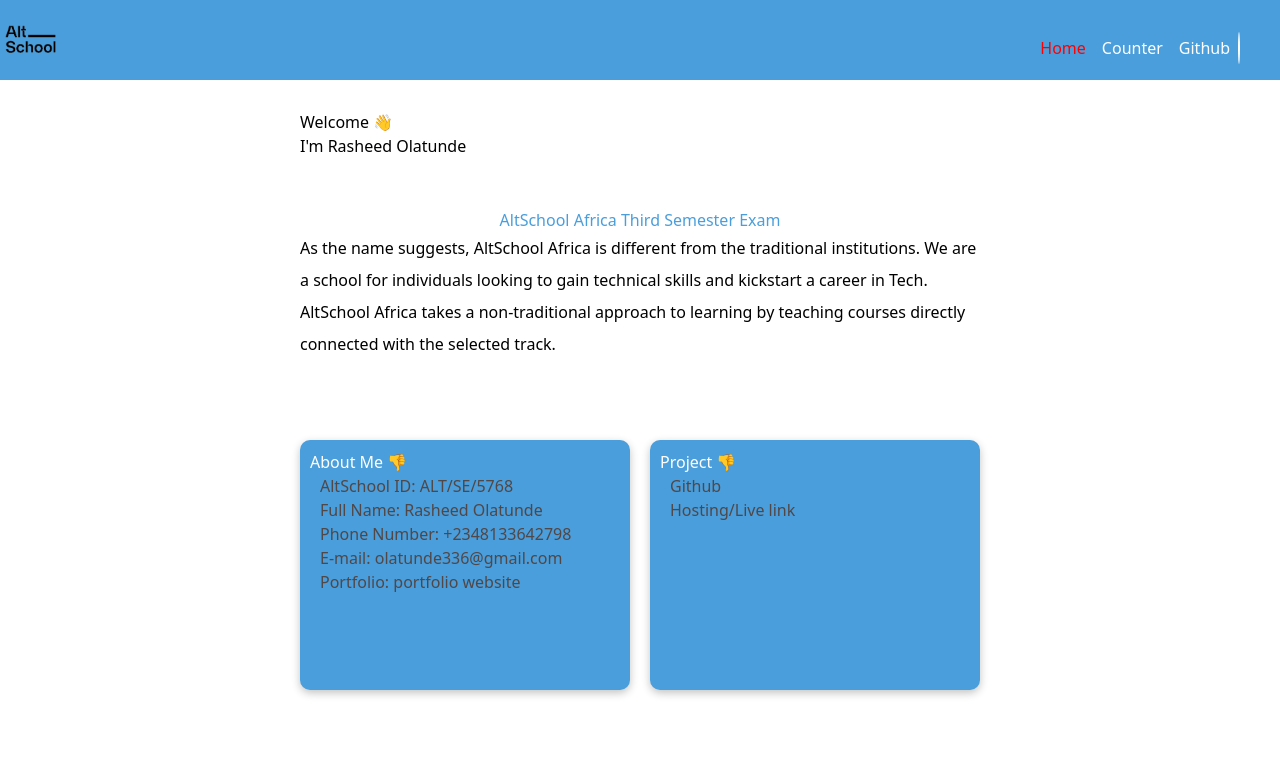
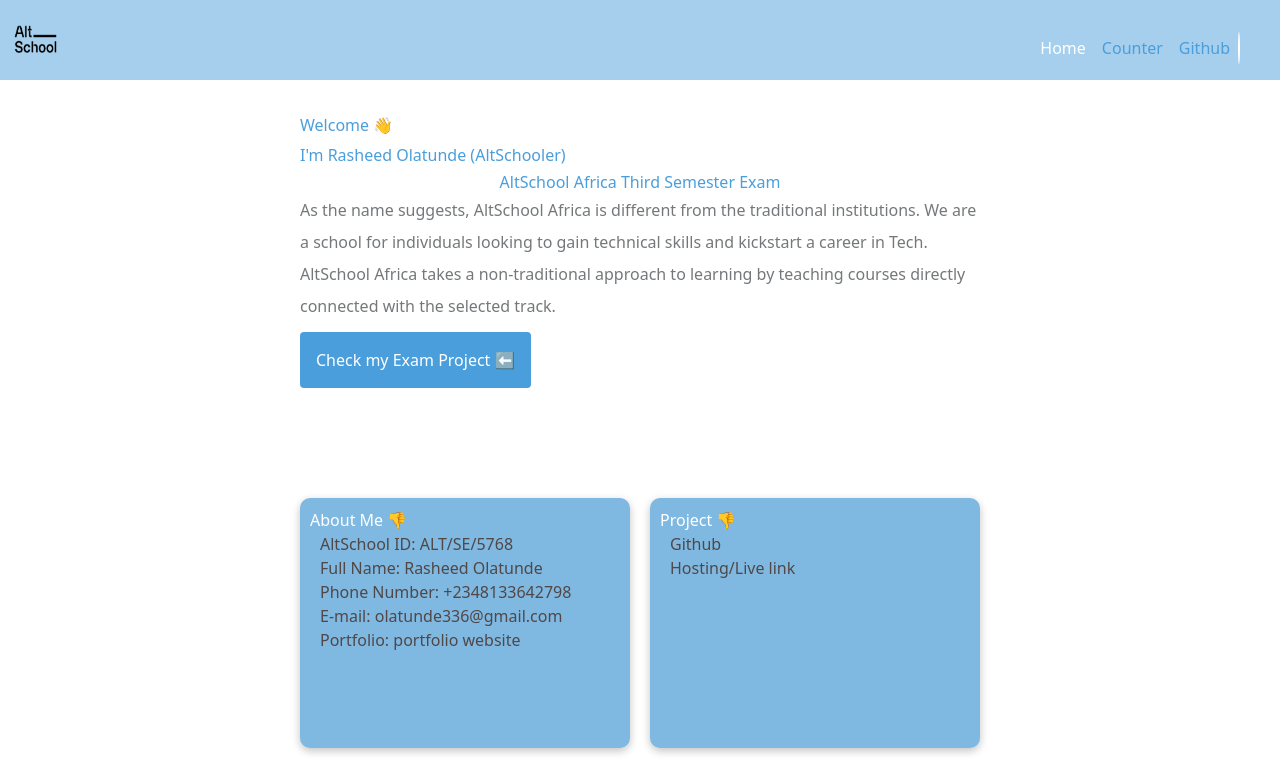
Before and after one commit to olatunde1998/AltSchool-Vue-Exam3, a Vue app: page / in a window 1280 px wide. Shown: the top 774 px of the page. Built offline with nearby package versions, Linux system fonts and the light colour scheme.

Commit message:
neccessary styling added and unneccessary styling was removed

```diff
--- a/src/views/homePage.vue
+++ b/src/views/homePage.vue
@@ -1,4 +1,5 @@
 <template>
+  <div class="header-box">
   <header>
     <img
       alt="AltSchool logo"
@@ -25,12 +26,13 @@
       </nav>
     </div>
   </header>
+  </div>
   <main>
     <!-- altschool wrapper section-->
     <div class="altschool-wrapper">
       <h3 class="welcome">
         Welcome 👋 <br />
-        I'm Rasheed Olatunde
+        I'm Rasheed Olatunde (AltSchooler)
       </h3>
       <div>
         <h3 class="altschool-name">AltSchool Africa Third Semester Exam </h3>
@@ -41,6 +43,8 @@
           takes a non-traditional approach to learning by teaching courses
           directly connected with the selected track.
         </p>
+        <button class="project-btn"><RouterLink to="/counter" class="project-link">Check my Exam Project  ⬅️</RouterLink></button>
+
       </div>
     </div>
     <div class="about-project">
@@ -78,6 +82,11 @@
 </script>
 
 <style>
+.header-box{
+  background: #4a9edb;
+
+
+}
 header {
   line-height: 1.5;
   max-height: 100vh;
@@ -86,29 +95,48 @@
   align-items: center;
   max-width: 1440px;
   vertical-align: center;
-  background: #4a9edb;
+  background: #A5CFED;
+  margin: 0 auto;
 }
 .altschool-wrapper {
   margin-top: 30px;
 }
 .welcome{
   padding-left: 10px;
-  margin-bottom: 50px;
+  color: #4A9EDB;
+  line-height: 30px;
 }
 .altschool-name{
   text-align: center;
   color: #4a9edb;
+  font-size: 16px;
   padding-left: 0px 10px;
 
 }
 .altschool-history {
   padding:0px 10px;
   line-height:32px;
+  color: #75787a;
+}
+.project-btn{
+  padding: 16px;
+  background-color: #4a9edb;
+  color: white;
+  border: none;
+  border-radius: 4px;
+  margin: 10px;
+
+}
+.project-link{
+  text-decoration: none;
+  color: white;
 }
 .logo {
   margin: 0 2rem 0 0;
   width: 60px;
   height: 60px;
+  padding-left: 10px;
+
 }
 .rasheed-img {
   border-radius: 50%;
@@ -118,7 +146,7 @@
 
 }
 nav {
-  font-size: 12px;
+  font-size: 15px;
   margin-top: 2rem;
   display: flex;
   align-items: center;
@@ -128,13 +156,12 @@
 }
 
 nav a.router-link-exact-active {
-  color: #47c2e1;
   text-decoration: none;
-  color: red;
+  color: white;
 }
 
 nav a.router-link-exact-active:hover {
-  color: red;
+  color: white;
   text-decoration: none;
 }
 
@@ -143,7 +170,7 @@
   padding: 0 .5rem;
   border-left: 1px solid var(--color-border);
   text-decoration: none;
-  color: white;
+  color: #4A9EDB;
 }
 
 nav a:first-of-type {
@@ -154,12 +181,13 @@
   margin: 0 auto;
 }
 .about-wrapper,.project-wrapper {
-  background: #4a9edb;
+    background-color: #7fb9e2;
+
   height: 250px;
   padding-top:10px;
   box-shadow: rgba(0, 0, 0, 0.24) 0px 3px 8px;
   border-radius: 10px;
-  margin: 10px 10px;
+  margin: 30px 10px;
   padding:10px;
 }
 .about-project{
```
